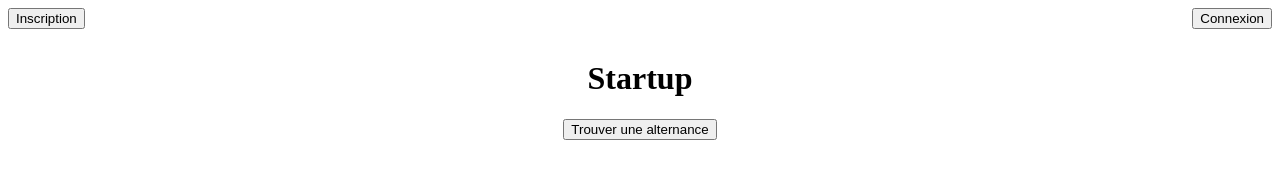
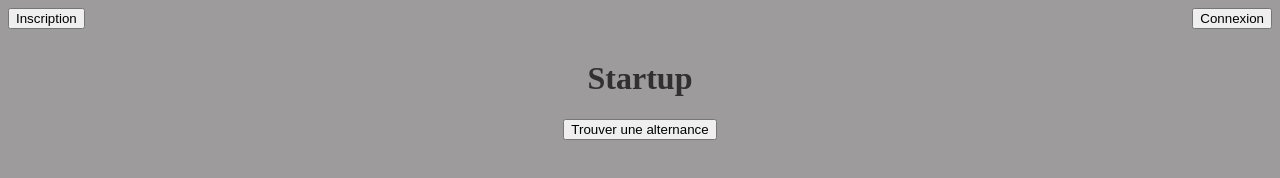
Before and after one commit to Jxck0/Startup, a plain HTML site: page index.html in a window 1280 px wide. Drawn offline with Linux system fonts and the light colour scheme.

Commit message:
ajout css

```diff
--- a/css/style.css
+++ b/css/style.css
@@ -46,3 +46,9 @@ form input{
     display: flex;
     justify-content: center;
 }
+
+
+body {
+    background: #9d9b9b;
+    color: #303030;
+    }
```
